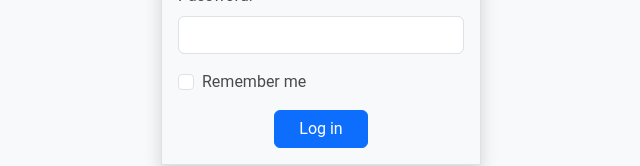
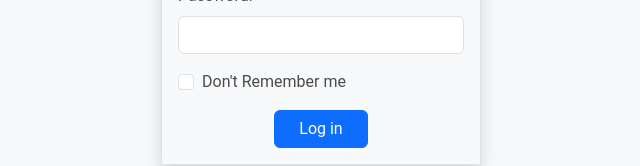
Before and after one commit to pracasupreti/neurohospital.com.np, a React (Create React App) app: page /email in a window 1280 px wide. Shown: the part 337-503 px from the top of the page, without its empty margins (319-959 px from the left). Built offline with nearby package versions, Linux system fonts and the light colour scheme.

Commit message:
new update

```diff
--- a/src/pages/Email.js
+++ b/src/pages/Email.js
@@ -44,7 +44,7 @@ const Email = () => {
               tabindex="4"
             />
             <label className="form-check-label" for="exampleCheck1">
-              Remember me
+              Don't Remember me
             </label>
           </div>
           <div className="text-center mb-3">
```
